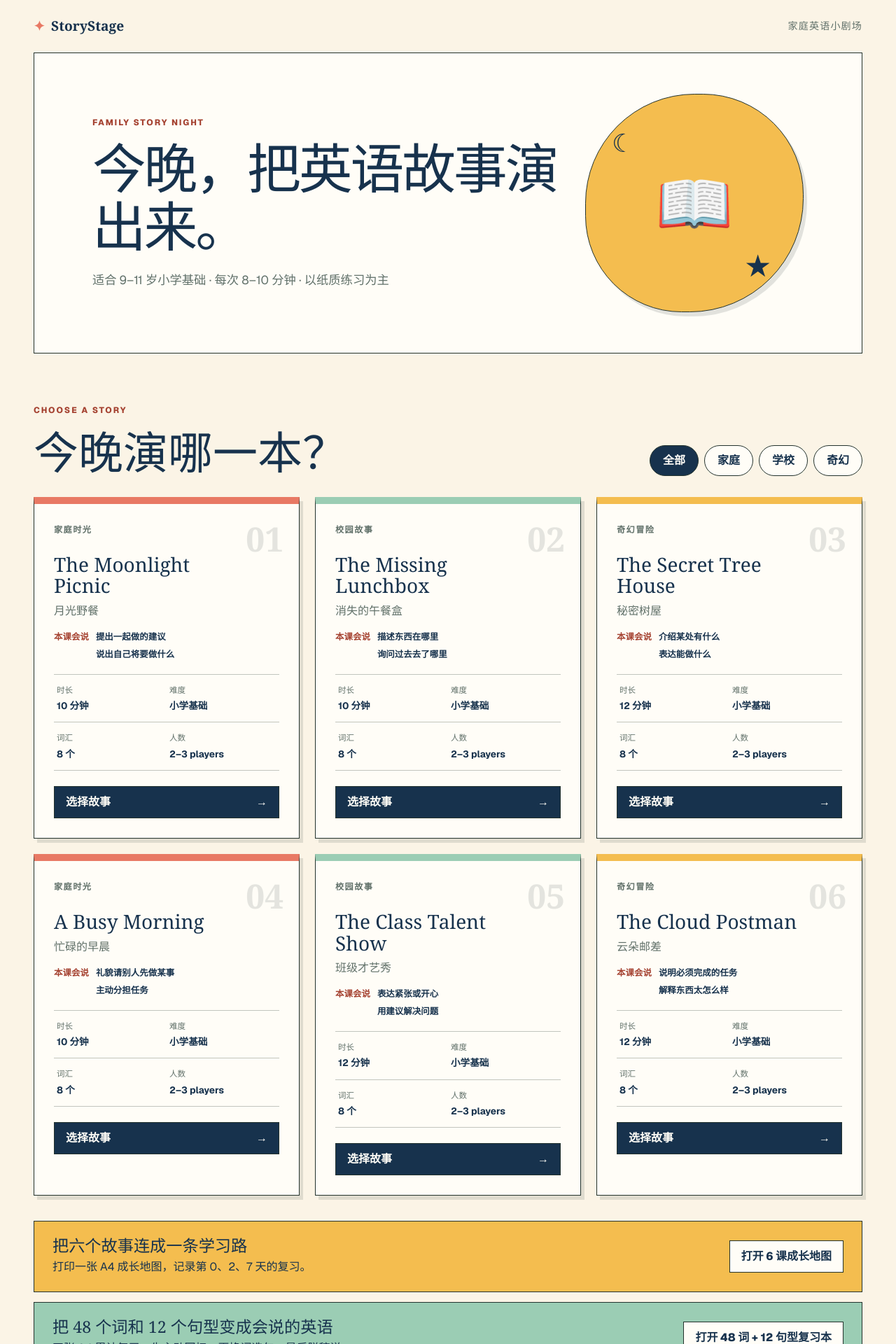
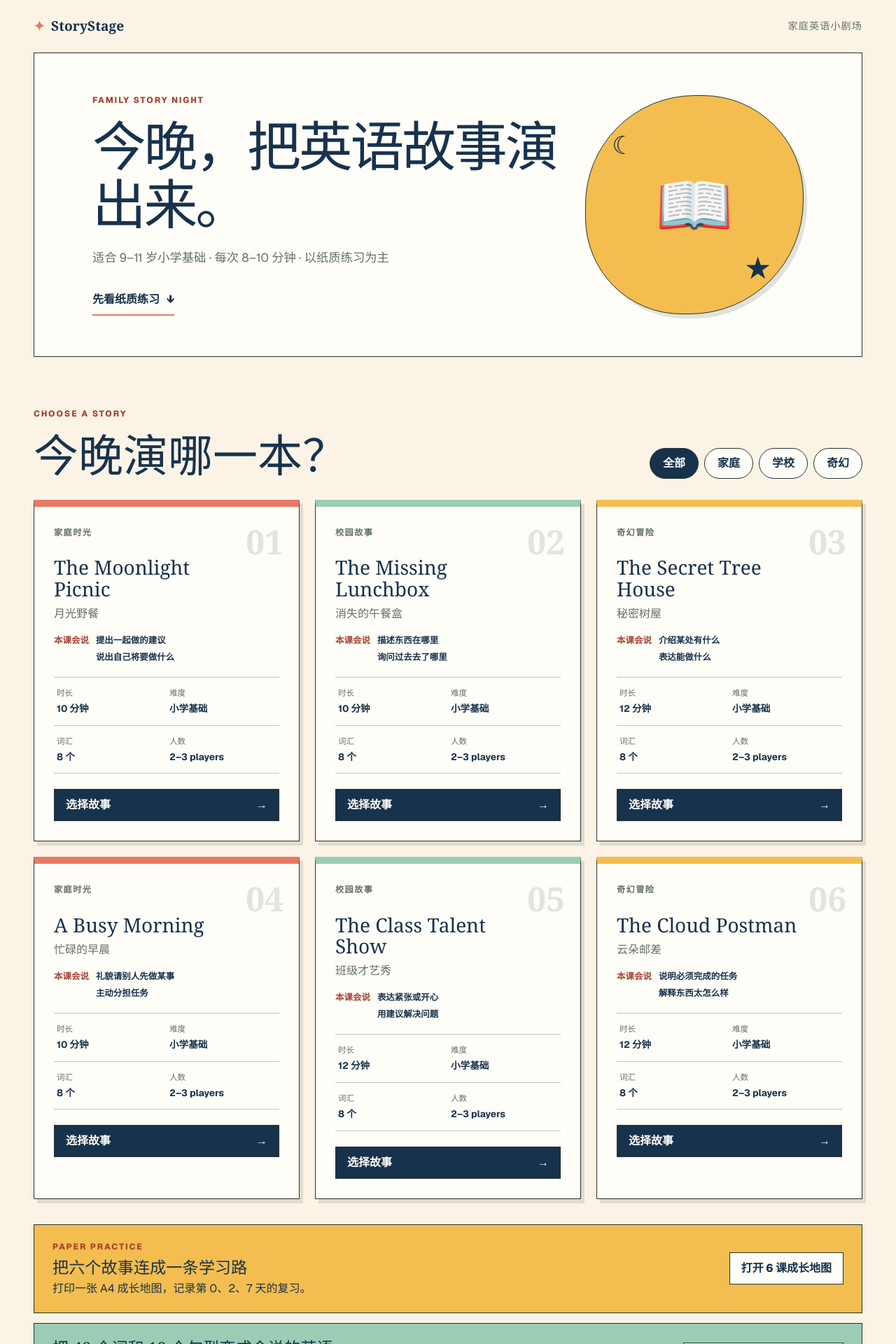
Before and after one commit to oldshipmaster/english-study, a Next.js app: page / in a window 1280 px wide. Shown: the top 1920 px of the page at 70% size. Built offline with nearby package versions, Linux system fonts and the light colour scheme.

Commit message:
feat: surface paper practice from the homepage

```diff
--- a/app/components/StoryLibrary.tsx
+++ b/app/components/StoryLibrary.tsx
@@ -42,6 +42,7 @@ export function StoryLibrary({ stories, onSelect }: StoryLibraryProps) {
           <p className="eyebrow">Family story night</p>
           <h1>今晚，把英语故事演出来。</h1>
           <p>适合 9–11 岁小学基础 · 每次 8–10 分钟 · 以纸质练习为主</p>
+          <a className="hero-paper-link" href="#paper-tools">先看纸质练习 <span aria-hidden="true">↓</span></a>
         </div>
         <div className="hero-art" aria-hidden="true"><span>☾</span><span>📖</span><span>★</span></div>
       </section>
@@ -83,7 +84,7 @@ export function StoryLibrary({ stories, onSelect }: StoryLibraryProps) {
           ))}
         </div>
       </section>
-      <section className="journey-launch"><div><h2>把六个故事连成一条学习路</h2><p>打印一张 A4 成长地图，记录第 0、2、7 天的复习。</p></div><button type="button" aria-expanded={showJourney} onClick={() => { setShowJourney((current) => !current); setShowWordBank(false); }}>{showJourney ? "收起 6 课成长地图" : "打开 6 课成长地图"}</button>{showJourney ? <button className="primary-control" type="button" onClick={() => window.print()}>打印 6 课成长地图</button> : null}</section>
+      <section className="journey-launch" id="paper-tools"><div><p className="eyebrow">Paper practice</p><h2>把六个故事连成一条学习路</h2><p>打印一张 A4 成长地图，记录第 0、2、7 天的复习。</p></div><button type="button" aria-expanded={showJourney} onClick={() => { setShowJourney((current) => !current); setShowWordBank(false); }}>{showJourney ? "收起 6 课成长地图" : "打开 6 课成长地图"}</button>{showJourney ? <button className="primary-control" type="button" onClick={() => window.print()}>打印 6 课成长地图</button> : null}</section>
       {showJourney ? <JourneyPrint stories={stories} /> : null}
       <section className="journey-launch word-bank-launch"><div><h2>把 48 个词和 12 个句型变成会说的英语</h2><p>四张 A4 累计复习：先主动回忆，再换词造句，最后脱稿说。</p></div><button type="button" aria-expanded={showWordBank} onClick={() => { setShowWordBank((current) => !current); setShowJourney(false); }}>{showWordBank ? "收起 48 词 + 12 句型复习本" : "打开 48 词 + 12 句型复习本"}</button>{showWordBank ? <button className="primary-control" type="button" onClick={() => window.print()}>打印 48 词 + 12 句型复习本</button> : null}</section>
       {showWordBank ? <WordBankPrint stories={stories} /> : null}
--- a/app/globals.css
+++ b/app/globals.css
@@ -29,14 +29,15 @@ p { line-height: 1.6; }
 .header-note { color: var(--muted-ink); font-size: .88rem; letter-spacing: .08em; }
 .hero { display: grid; grid-template-columns: 1.7fr .8fr; gap: 40px; align-items: center; min-height: 340px; padding: 58px 7%; border: 1.5px solid var(--line); border-top: 0; background: var(--paper); }
 .hero h1 { max-width: 760px; font-size: clamp(2.8rem, 6vw, 5.5rem); letter-spacing: -.04em; }
-.hero-copy > p:last-child { margin: 22px 0 0; color: var(--muted-ink); font-size: 1.08rem; }
+.hero-copy > h1 + p { margin: 22px 0 0; color: var(--muted-ink); font-size: 1.08rem; }
+.hero-paper-link { display: inline-flex; align-items: center; gap: 10px; margin-top: 24px; border-bottom: 2px solid var(--coral); color: var(--ink); font-weight: 900; text-decoration: none; }
 .eyebrow { margin: 0 0 14px; color: #a54231; font-size: .75rem; font-weight: 800; letter-spacing: .16em; text-transform: uppercase; }
 .hero-art { position: relative; display: grid; place-items: center; aspect-ratio: 1; border: 1.5px solid var(--line); border-radius: 50% 46% 52% 44%; background: var(--honey); box-shadow: var(--shadow); font-size: clamp(3rem, 7vw, 6rem); }
 .hero-art span:first-child, .hero-art span:last-child { position: absolute; font-size: .4em; }
 .hero-art span:first-child { left: 12%; top: 14%; }.hero-art span:last-child { bottom: 12%; right: 15%; }
 .catalog { padding-top: 72px; }
 .journey-launch { display: flex; align-items: center; gap: 16px; margin-top: 36px; padding: 22px 26px; border: 1.5px solid var(--line); background: var(--honey); }
-.journey-launch > div { margin-right: auto; }.journey-launch h2 { font-size: 1.45rem; }.journey-launch p { margin: 5px 0 0; }
+.journey-launch > div { margin-right: auto; }.journey-launch h2 { font-size: 1.45rem; }.journey-launch p { margin: 5px 0 0; }.journey-launch .eyebrow { margin: 0 0 7px; }
 .journey-launch button { border: 1.5px solid var(--line); background: var(--paper); padding: 10px 16px; font-weight: 800; }
 .journey-print { margin-top: 22px; padding: 28px; border: 1.5px solid var(--line); background: #fff; }
 .journey-print > header { text-align: center; }.journey-print > header h1 { font-size: 2.5rem; }.journey-print > header p:last-child { margin: 8px 0 18px; }
```
Also changed, not shown: 1 other file (tests, documents, lock files or other folders).
